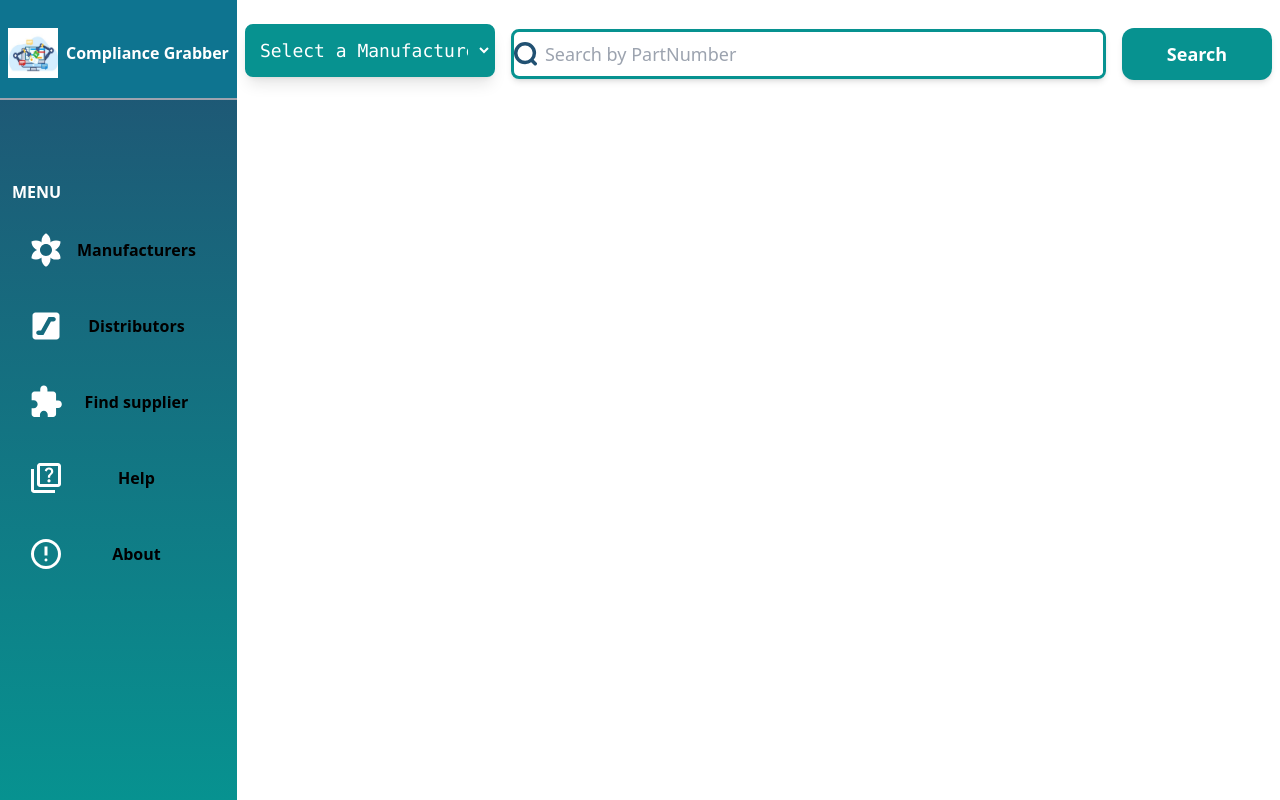
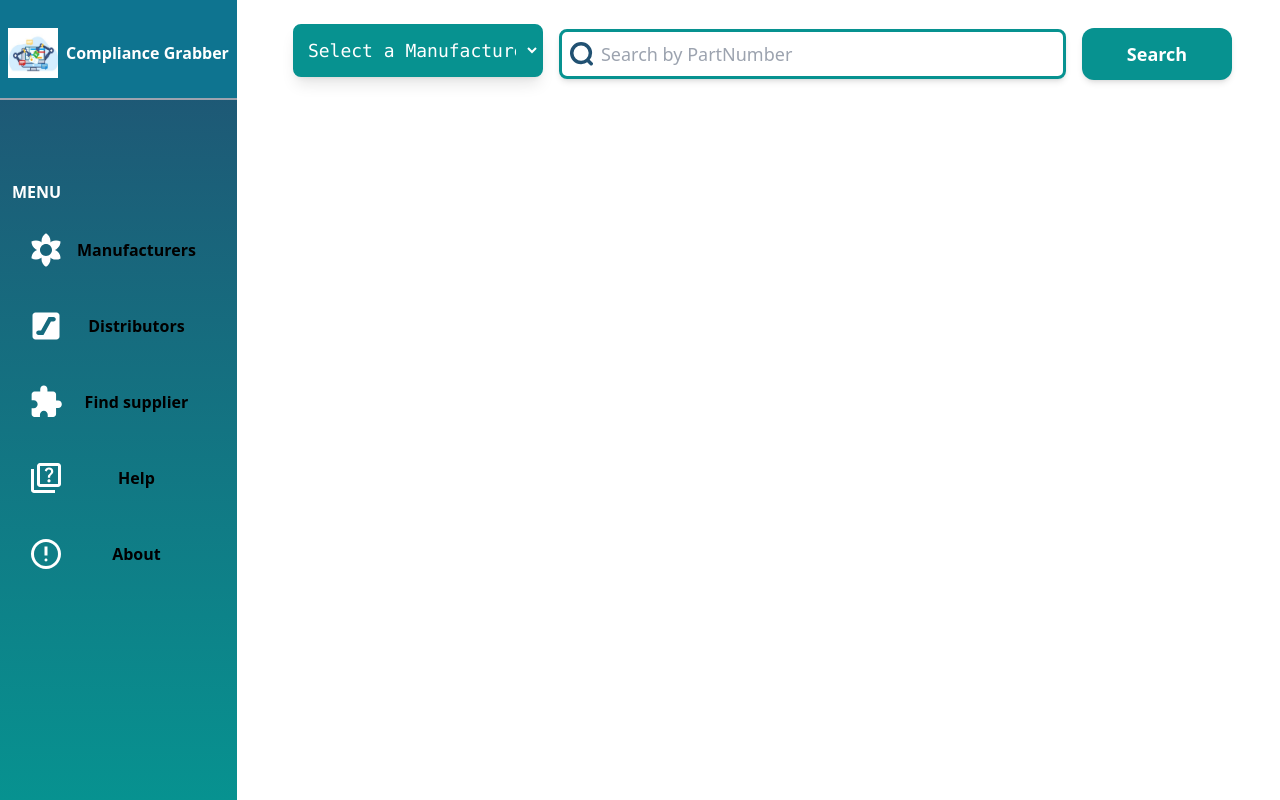
Before and after one commit to loyal812/grab-manufacturing-data-ui, a Next.js app: page /Manufacturers in a window 1280 px wide. Built offline with nearby package versions, Linux system fonts and the light colour scheme.

Commit message:
fix: datatable and layout component

```diff
--- a/components/DataTable.tsx
+++ b/components/DataTable.tsx
@@ -25,7 +25,6 @@ export default function DataTable({
   };
 
   const PreviousPage = () => {
-    console.log(Start, End);
     if (!(Start - step < 0)) {
       setStart(Start - step);
       setEnd(End - step);
@@ -65,7 +64,6 @@ export default function DataTable({
         >
           <thead className="">
             <tr className="text-[16px] font-bold bg-gradient-to-t from-[#0ec4c1] to-[#3f7599]  text-gray-100 ">
-              <th className="p-5">Index</th>
               {head?.map((column) => (
                 <th key={"tbh_vw" + column} className="p-5 ">
                   {column?.toString()}{" "}
@@ -81,9 +79,6 @@ export default function DataTable({
                   index % 2 !== 0 ? "bg-[#bce7e7]" : "bg-gray-100"
                 }`}
               >
-                <td style={{ textAlign: "center" }} className="py-3">
-                  {index + Start + 1}
-                </td>
                 {row?.map((cell: number, cell_index: number) => (
                   <td
                     key={cell_index + "td" + index}
--- a/components/Layout.tsx
+++ b/components/Layout.tsx
@@ -7,7 +7,7 @@ interface LayoutProps {
 
 const Layout = ({ children }: LayoutProps) => {
   return (
-    <div className="lg:flex  relative ">
+    <div className="lg:flex lg:space-x-2  relative ">
       <Sidebar />
 
       <div className="overflow-y-auto pt-5  flex-1">
--- a/pages/Manufacturers.tsx
+++ b/pages/Manufacturers.tsx
@@ -106,7 +106,7 @@ const Manufacturers: NextPage = () => {
         />
         <link rel="icon" href="/logo.jpeg" />
       </Head>
-      <div className="px-2 space-y-2">
+      <div className="px-2 md:px-12 space-y-2">
         <div className="space-y-2 lg:flex lg:space-x-4 items-center relative  w-full ">
           <select
             className="w-full border-[3px] lg:max-w-[250px]  border-[#079290] px-2 bg-[#079290] shadow-lg font-mono text-lg  cursor-pointer rounded-lg hover:rounded-md text-white   py-3 outline-none"
@@ -122,7 +122,7 @@ const Manufacturers: NextPage = () => {
               </option>
             ))}
           </select>
-          <div className="flex border-[3px] w-full  items-center border-[#079290] shadow-md rounded-lg  overflow-hidden flex-1 ">
+          <div className="flex border-[3px] w-full  items-center border-[#079290] shadow-md rounded-lg  overflow-hidden flex-1 px-2">
             <img src="/search.svg" className="w-6 h-6" />
             <input
               className="p-2 outline-none w-full text-lg"
@@ -133,7 +133,7 @@ const Manufacturers: NextPage = () => {
 
           <button
             className="px-9 py-3 rounded-xl w-full lg:max-w-[150px] bg-[#079290] hover:rounded-lg shadow-md text-white text-lg  font-semibold"
-            // onClick={GetLiveData}
+            onClick={GetLiveData}
           >
             Search
           </button>
@@ -151,7 +151,7 @@ const Manufacturers: NextPage = () => {
           )}
 
           {Loading && (
-            <div className="mt-64 w-full grid grid-cols-1 place-items-center">
+            <div className="mt-96 w-full grid grid-cols-1 place-items-center">
               <img src="/ring.gif" />
             </div>
           )}
```
